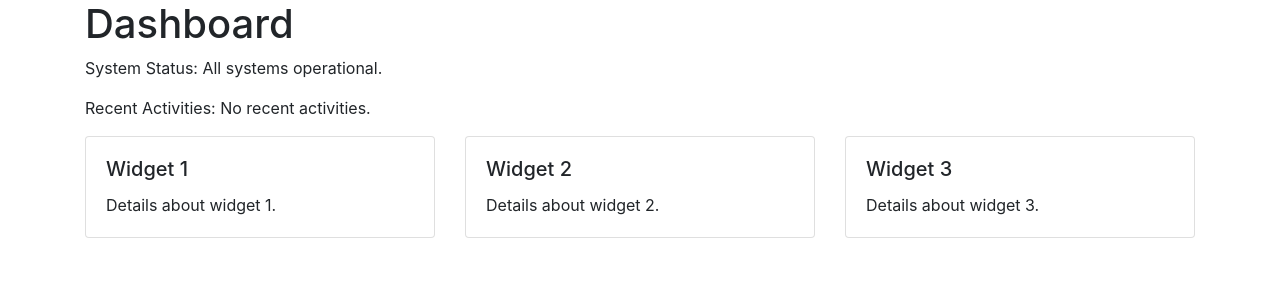
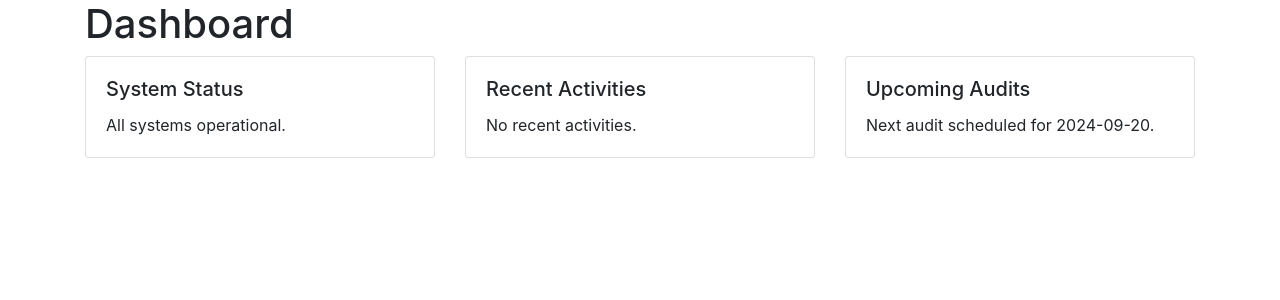
Before and after one commit to ProjectZeroDays/Gods-Wrath, a Flask app: page / in a window 1280 px wide. Shown: the part 56-356 px from the top of the page. Run offline with Flask 3, Linux system fonts and the light colour scheme; the visitor is signed in with stand-in values (Sample User, id 1); some libraries are stand-ins or nearby versions.

Commit message:
Update dashboard.html
Signed-off-by: PROJECT ZERO <56379955+ProjectZeroDays@users.noreply.github.com>

```diff
--- a/audit_tool/web/templates/dashboard.html
+++ b/audit_tool/web/templates/dashboard.html
@@ -4,32 +4,16 @@
 
 {% block content %}
 <h1>Dashboard</h1>
-<p>System Status: All systems operational.</p>
-<p>Recent Activities: No recent activities.</p>
 <div class="row">
+    {% for widget in widgets %}
     <div class="col-md-4">
         <div class="card">
             <div class="card-body">
-                <h5 class="card-title">Widget 1</h5>
-                <p class="card-text">Details about widget 1.</p>
+                <h5 class="card-title">{{ widget.title }}</h5>
+                <p class="card-text">{{ widget.content }}</p>
             </div>
         </div>
     </div>
-    <div class="col-md-4">
-        <div class="card">
-            <div class="card-body">
-                <h5 class="card-title">Widget 2</h5>
-                <p class="card-text">Details about widget 2.</p>
-            </div>
-        </div>
-    </div>
-    <div class="col-md-4">
-        <div class="card">
-            <div class="card-body">
-                <h5 class="card-title">Widget 3</h5>
-                <p class="card-text">Details about widget 3.</p>
-            </div>
-        </div>
-    </div>
+    {% endfor %}
 </div>
 {% endblock %}
```
